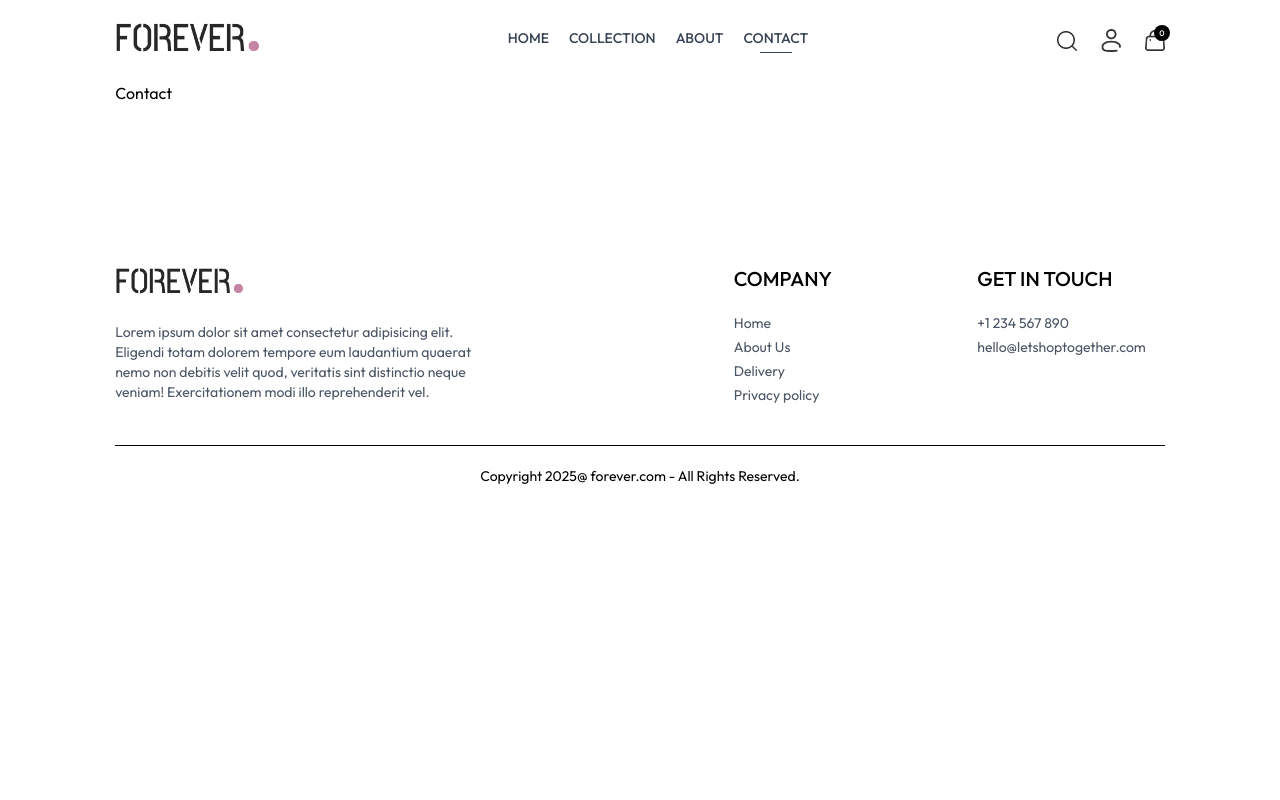
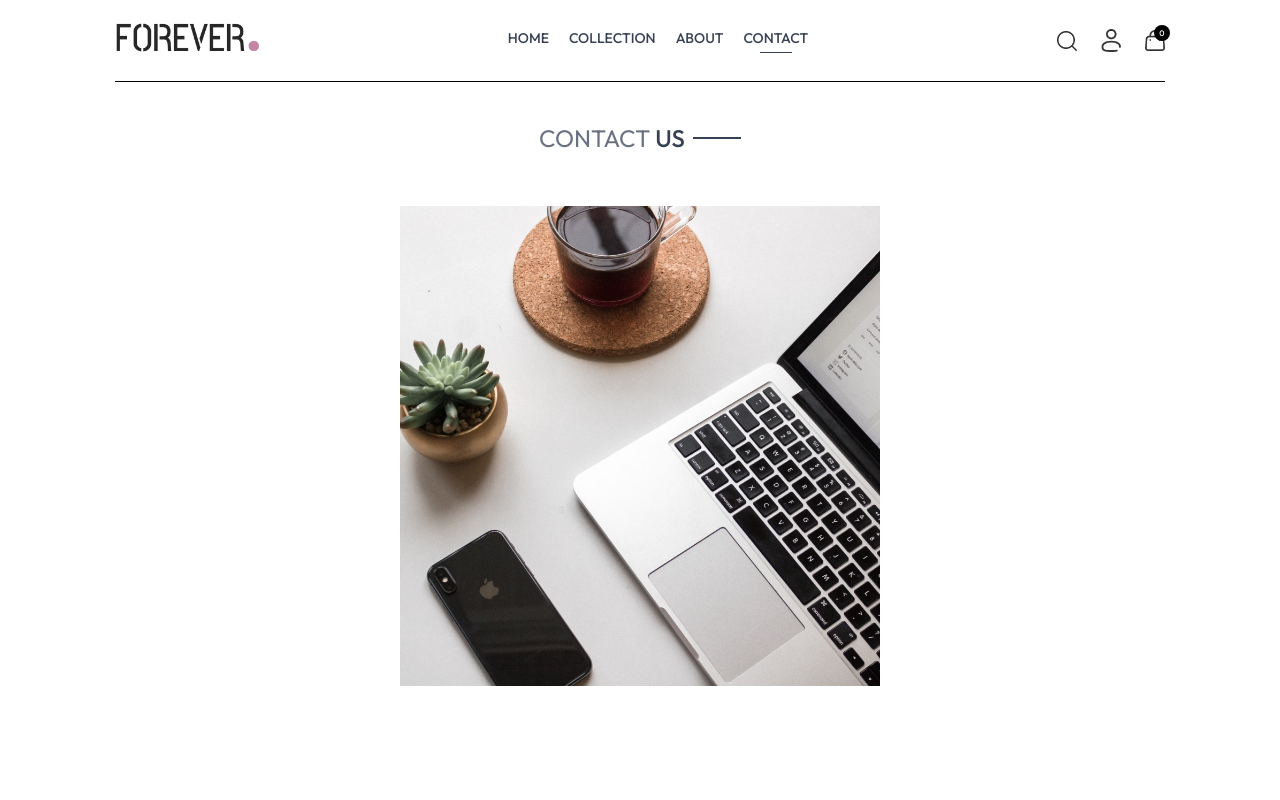
Before and after one commit to abno-24/lets-shop-together, a React (Vite) app: page /contact in a window 1280 px wide. Shown: the top 800 px of the page. Built offline with nearby package versions, Linux system fonts and the light colour scheme.

Commit message:
feat: enhance Contact page with structured layout and image

```diff
--- a/src/pages/Contact.jsx
+++ b/src/pages/Contact.jsx
@@ -1,8 +1,17 @@
 import React from 'react'
+import Title from '../components/Title'
+import { assets } from '../assets/assets'
 
 const Contact = () => {
   return (
-    <div>Contact</div>
+    <div>
+       <div className='text-center text-2xl pt-10 border-t'>
+        <Title text1={'CONTACT'} text2={'US'} />
+       </div>
+       <div className='my-10 flex flex-col justify-center md:flex-row gap-10 mb-28'>
+        <img className='w-full md:max-w-120' src={assets.contact_img} alt="Contact Image" />
+       </div>
+    </div>
   )
 }
 
```
Also changed, not shown: 1 other file (tests, documents, lock files or other folders).
